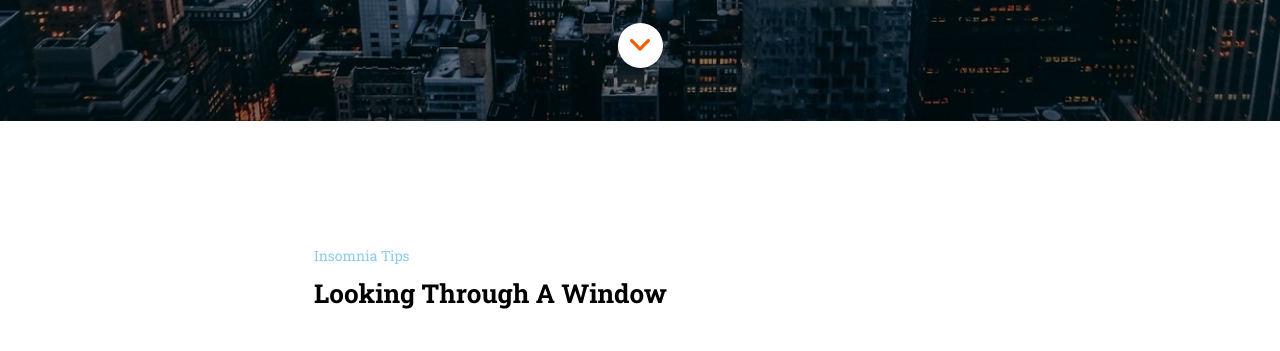
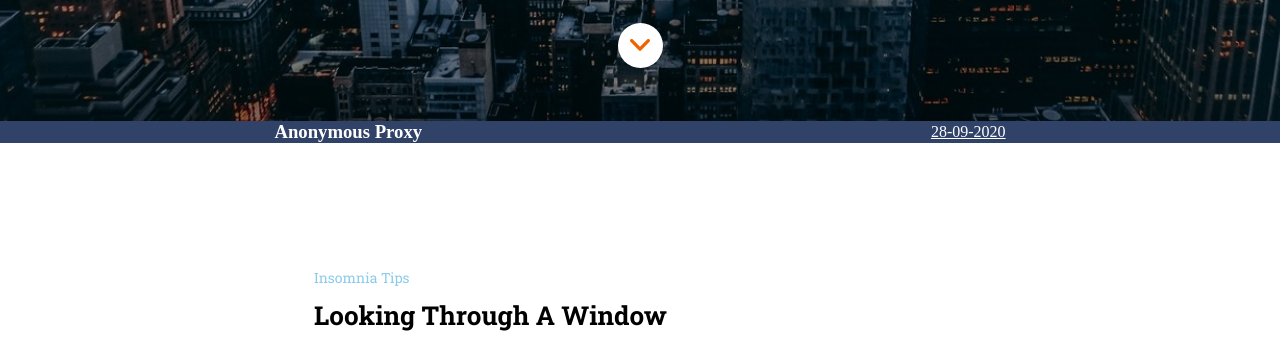
Before and after one commit to Adalab/modulo-1-evaluacion-final-EstiBv, a website: page src/html/index.html in a window 1280 px wide. Shown: the part 697-1048 px from the top of the page. Drawn offline with nearby package versions, Linux system fonts and the light colour scheme; files that its build step writes are made by us from their sources; files whose address does not match are found by name.

Commit message:
add new-section

```diff
--- a/src/html/index.html
+++ b/src/html/index.html
@@ -13,7 +13,9 @@
   </head>
   <body>
     <include src="./partials/header.html"></include>
+
     <main role="main">
+      <include src="./partials/main-section-3.html"></include>
       <include src="./partials/main-section-1.html"></include>
       <include src="./partials/main-section-2.html"></include>
     </main>
--- /dev/null
+++ b/src/html/partials/main-section-3.html
@@ -0,0 +1,8 @@
+<section class="new-section">
+  <article class="new-section__article">
+    <h1 class="new-section__title">Anonymous Proxy</h1>
+    <a class="new-section__link" href="https://trello.com/" title="Go-to-trello"
+      >28-09-2020</a
+    >
+  </article>
+</section>
--- /dev/null
+++ b/src/scss/layout/_main-section-3.scss
@@ -0,0 +1,36 @@
+.new-section {
+  width: 100%;
+  background-color: $color-midtone;
+}
+.new-section__article {
+  //   background-color: $color-midtone;
+  display: flex;
+  flex-direction: column;
+  justify-content: center;
+  align-items: center;
+}
+.new-section__title,
+.new-section__link {
+  color: $font-color-light;
+}
+
+@media all and (min-width: 768px) {
+  .new-section {
+    padding: 0 20px 0 20px;
+  }
+  .new-section__article {
+    flex-direction: row;
+    justify-content: space-around;
+  }
+  .new-section {
+    background-color: $color-background-footer;
+  }
+}
+@media all and (min-width: 1280px) {
+  .new-section {
+    background-color: $color-background-footer;
+  }
+  //   .new-section__article {
+  //     background-color: $color-background-footer;
+  //   }
+}
--- a/src/scss/main.scss
+++ b/src/scss/main.scss
@@ -1,6 +1,7 @@
 @import "core/variables";
 @import "core/reset";
 @import "layout/header";
+@import "layout/main-section-3";
 @import "layout/main-section-1";
 @import "layout/main-section-2";
 @import "layout/footer";
```
Also changed, not shown: src/html/partials/header.html (+7 -0 lines), src/html/partials/main-section-1.html (+5 -0 lines).
